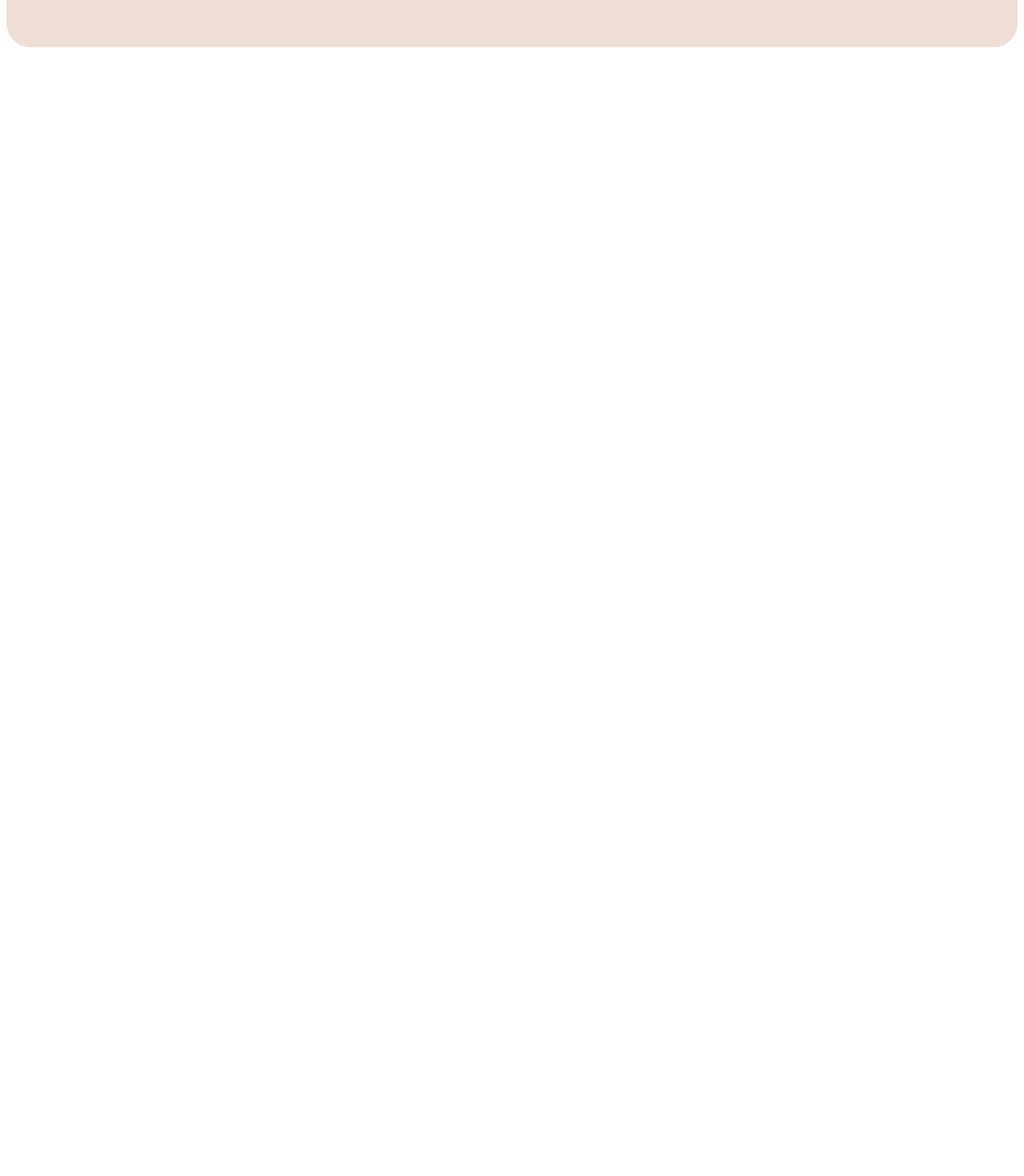
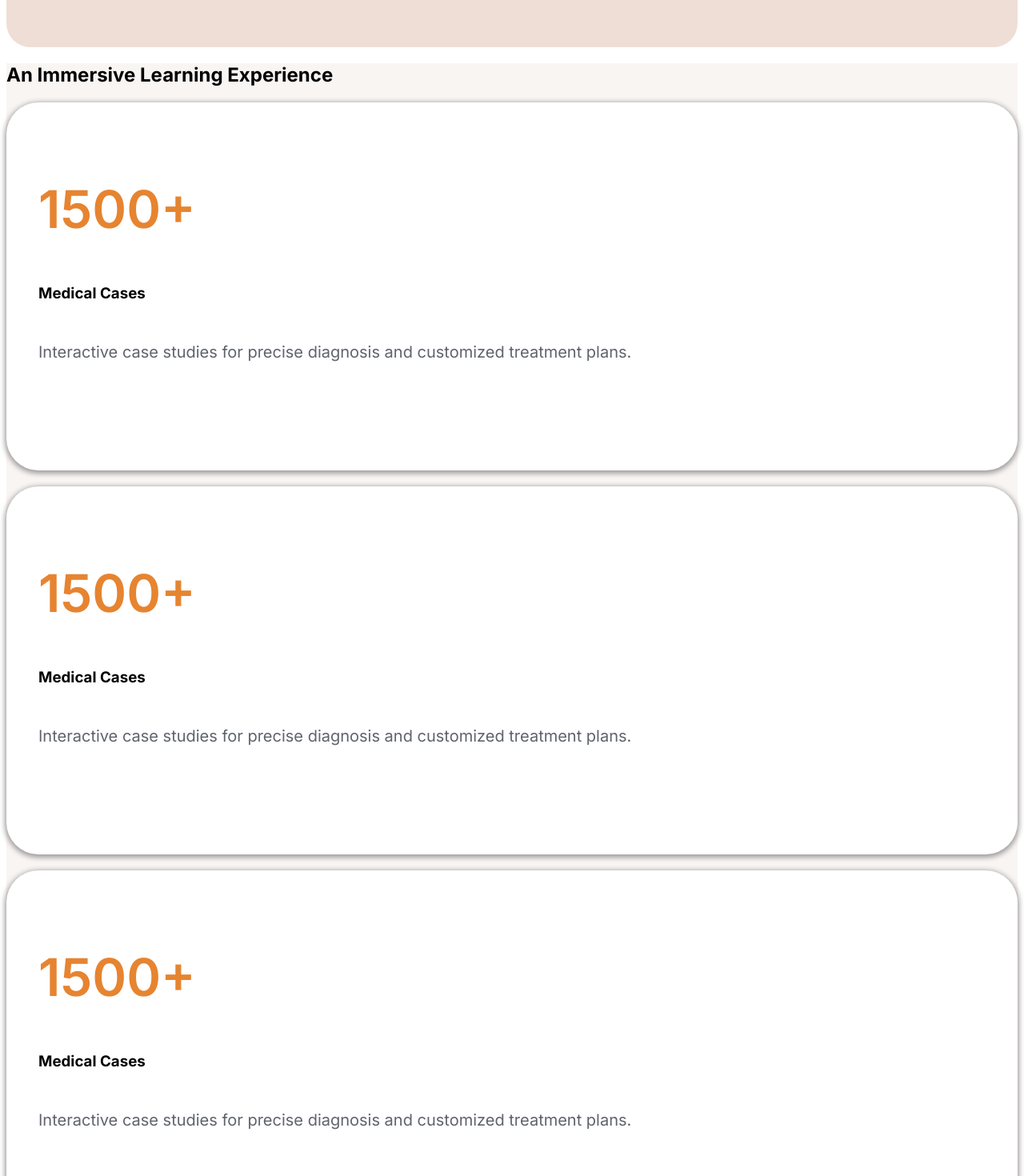
Before and after one commit to Atharv1848/medavapp, a Next.js app: page /HomePage/HomePageLanding in a window 1280 px wide. Shown: the part 6220-7690 px from the top of the page at 80% size. Before the commit the page ends 6287 px from the top, so only its background shows below. Built offline with nearby package versions, Linux system fonts and the light colour scheme.

Commit message:
added experience card:

```diff
--- /dev/null
+++ b/pages/ExperiecceCard/ExperienceCard.tsx
@@ -0,0 +1,35 @@
+import "./style.scss"
+import { LandingHomePage } from "../language/English";
+import {Row, Col } from "react-bootstrap";
+const ExperienceCard = () => {
+    return(
+        <div>
+            <h2 className="text-center pt-5 mb-5">{LandingHomePage["simulationTitle"]}</h2>
+            <Row>
+                <Col lg={4}>
+                 <div className="experience-card">
+                 <h2 className="count ">1500+</h2>
+                 <h3>Medical Cases</h3>
+                 <p>Interactive case studies for precise diagnosis and customized treatment plans.</p>
+                 </div>
+               </Col>
+               <Col lg={4}>
+                 <div className="experience-card">
+                 <h2 className="count ">1500+</h2>
+                 <h3>Medical Cases</h3>
+                 <p>Interactive case studies for precise diagnosis and customized treatment plans.</p>
+                 </div>
+               </Col>
+               <Col lg={4}>
+                 <div className="experience-card">
+                 <h2 className="count ">1500+</h2>
+                 <h3>Medical Cases</h3>
+                 <p>Interactive case studies for precise diagnosis and customized treatment plans.</p>
+                 </div>
+               </Col>
+            </Row>
+        </div>
+    )
+}
+
+export default ExperienceCard;
--- /dev/null
+++ b/pages/ExperiecceCard/style.scss
@@ -0,0 +1,18 @@
+.experience-card{
+    background: #fff;
+    border-radius: 40px;
+    padding:40px;
+    box-shadow: 0 2px 6px 2px #a29d9d;
+    min-height: 380px;
+    margin-bottom: 20px;
+    h2{
+        color:#e68430;
+        font-size:65px;
+        font-weight: 600;
+    }
+    p{
+        color:#5f636d;
+        font-size: 20px;
+        margin-top: 50px;
+    }
+}
--- a/pages/HomePage/HomePageLanding.tsx
+++ b/pages/HomePage/HomePageLanding.tsx
@@ -12,6 +12,7 @@ import Image from "next/image";
 import ImageCourse from "../../pages/assets/images/neurological.png";
 import Checkbox from "../../pages/assets/images/check-mark.png";
 import Button from "react-bootstrap/Button";
+import ExperienceCard from "../ExperiecceCard/ExperienceCard"
 
 const HomePageLanding = () => {
   const router = useRouter();
@@ -39,7 +40,7 @@ const HomePageLanding = () => {
                   <div>
                     <span>{LandingHomePage["MedavNumbers"]["AlumnisNumbers"]}</span>
                     <span className="ms-1">{LandingHomePage["MedavNumbers"]["AlumnisTitle"]}</span>
-                    </div>
+                  </div>
                 </div>
                 <div className="d-flex align-items-center gap-2">
                   <div>
@@ -53,7 +54,7 @@ const HomePageLanding = () => {
                   <div>
                     <span>{LandingHomePage["MedavNumbers"]["CountriesNumbers"]}</span>
                     <span className="ms-1">{LandingHomePage["MedavNumbers"]["learnersTitle"]}</span>
-                    </div>
+                  </div>
                 </div>
               </div>
               <div className="skills mb-2">
@@ -69,7 +70,7 @@ const HomePageLanding = () => {
                   <div>
                     <span>{LandingHomePage["MedavNumbers"]["AlumnisNumbers"]}</span>
                     <span className="ms-1">{LandingHomePage["MedavNumbers"]["AlumnisTitle"]}</span>
-                    </div>
+                  </div>
                 </div>
                 <div className="d-flex align-items-center gap-2">
                   <div>
@@ -83,7 +84,7 @@ const HomePageLanding = () => {
                   <div>
                     <span>{LandingHomePage["MedavNumbers"]["CountriesNumbers"]}</span>
                     <span className="ms-1">{LandingHomePage["MedavNumbers"]["learnersTitle"]}</span>
-                    </div>
+                  </div>
                 </div>
               </div>
             </div>
@@ -129,6 +130,12 @@ const HomePageLanding = () => {
           </Col>
         </Row>
       </Container>
+
+      <div className="light-bg">
+        <Container>
+          <ExperienceCard />
+        </Container>
+      </div>
     </div>
   );
 };
--- a/pages/HomePage/style.scss
+++ b/pages/HomePage/style.scss
@@ -13,3 +13,6 @@
         justify-content: space-between;
     }
 }
+.light-bg{
+    background:#f9f5f3;
+}
```
